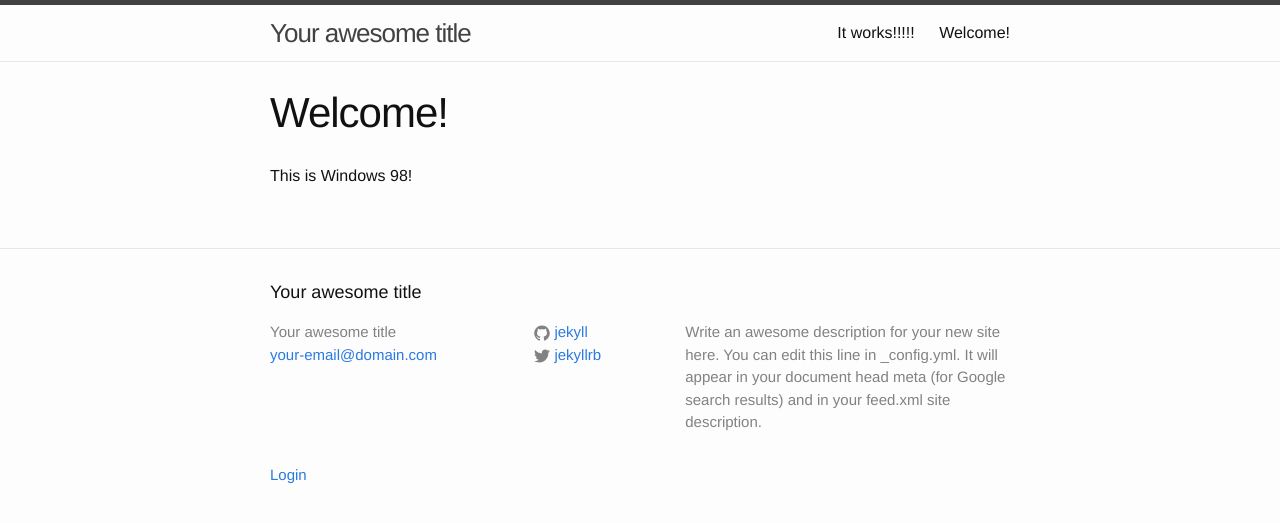
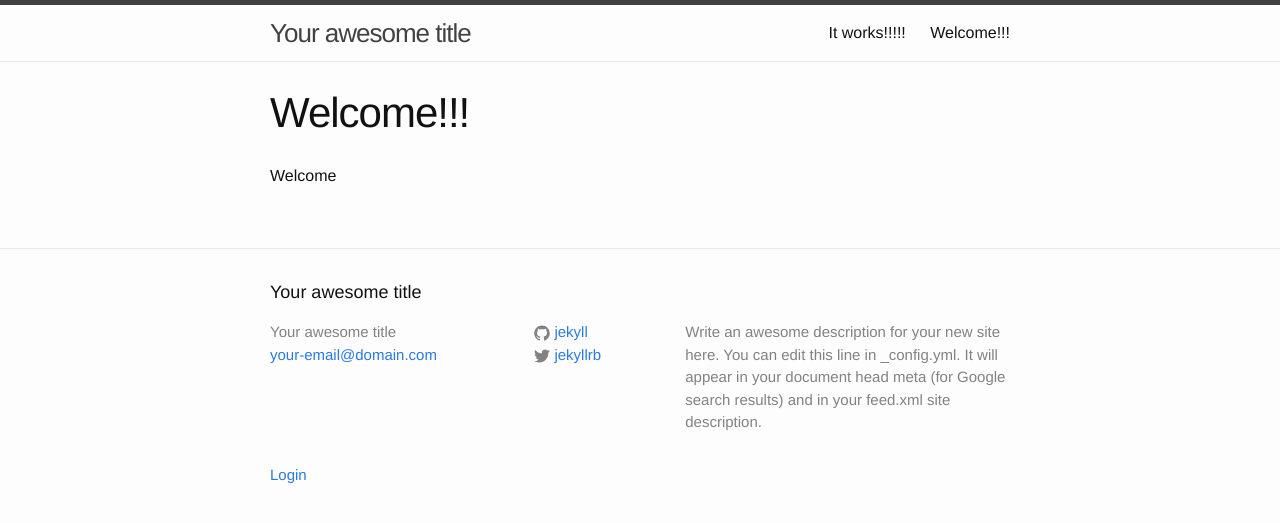
Before and after one commit to masonforest/windows98, a Jekyll site: the page built from index.md, in a window 1280 px wide. Shown: the top 523 px of the page. Built offline with Jekyll 4.4.1, drawn with Linux system fonts in a browser that asks for light colours; nearby versions of some CDN libraries.

Commit message:
Windows 98 - Update

```diff
--- a/index.md
+++ b/index.md
@@ -1,5 +1,5 @@
 ---
 layout: page
-title: 'Welcome!'
+title: 'Welcome!!!'
 ---
-This is Windows 98!
+Welcome
```
